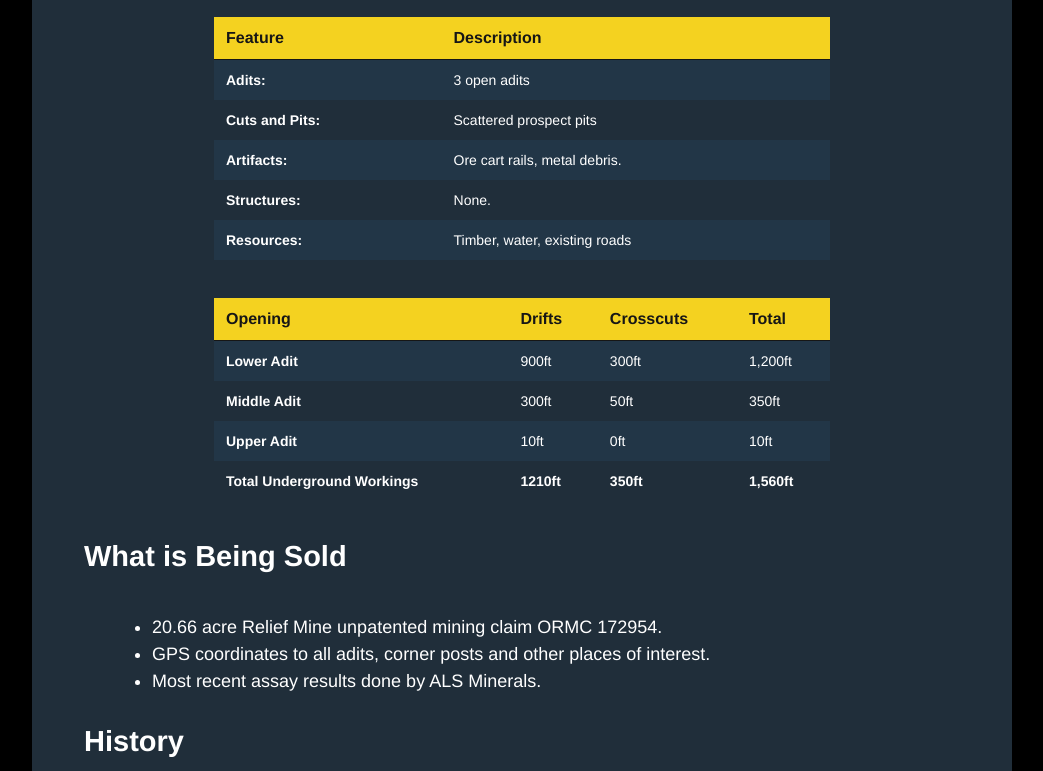
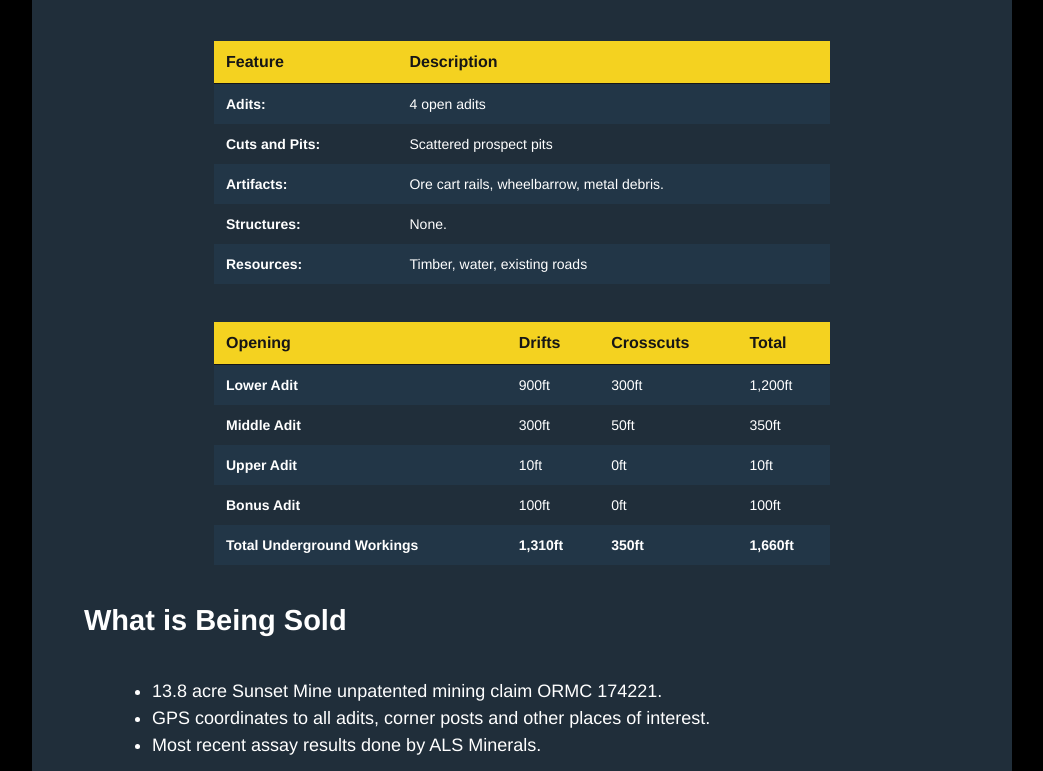
Before and after one commit to BonanzaClaims/SunsetMineClaim, a plain HTML site: page index.html in a window 1280 px wide. Shown: the part 2692-3463 px from the top of the page, without its empty margins (118-1161 px from the left). Drawn offline with Linux system fonts and the light colour scheme.

Commit message:
Update index.html

```diff
--- a/index.html
+++ b/index.html
@@ -329,7 +329,7 @@ tr.border {
 <div class="pmaindiv">
 <p class="pmain">
 Up for sale is the Sunset Mine located in the famous Bohemia Mining District of Lane County, Oregon. The Sunset Mine is a single unpatented claim located on the south side of Noonday Ridge, 38 miles from the town of Cottage Grove, OR. Just a few miles from the claim are some of Oregon’s most famous and productive gold mines such as the Champion, Musick, and Noonday Mines.
-<br><br>The Sunset Mine produced gold, silver, lead, zinc & copper. On the claim are three known adits, driven into Noonday ridge, which explore two primary veins. The lower and middle adits are the primary working tunnels, the upper adit is a short prospect. The lower adit crosscuts the vein for several hundred feet and also intersects a secondary vein. The adit then follows the vein for nearly 1,000ft. The lower tunnel contains over 1,200ft of underground workings. The middle adit is a drift along the same primary vein about 100ft higher in elevation. This adit is drifted for approximately 300ft along the vein. The mine was likely discovered in the late 1800’s or early 1900’s. Unfortunately, much of the mine’s history remains a mystery.<br><br>In total, this claim contains over 1,500ft of underground workings making it one of the most extensive mines offered for sale on Ebay. While the assays aren’t spectacular, one may wonder why so much underground development was undertaken...The answer is most likely the existence of rich pockets or ore-shoots containing tremendous amounts of gold and silver. Though our team could not locate any of these especially rich pockets, they are most certainly present somewhere in the mine.
+<br><br>The Sunset Mine produced gold, silver, lead, zinc & copper. On the claim are four known adits, driven into Noonday ridge, which explore two primary veins. The lower and middle adits are the primary working tunnels, the upper adit is a short prospect. The lower adit crosscuts the vein for several hundred feet and also intersects a secondary vein. The adit then follows the vein for nearly 1,000ft. The lower tunnel contains over 1,200ft of underground workings. The middle adit is a drift along the same primary vein about 100ft higher in elevation. This adit is drifted for approximately 300ft along the vein. The upper adit is only 10ft long and is mostly caved. The fourth "Bonus" adit was driven along a separate vein and is 100ft long. The mine was likely discovered in the late 1800’s or early 1900’s. Unfortunately, much of the mine’s history remains a mystery.<br><br>In total, this claim contains over 1,500ft of underground workings making it one of the most extensive mines offered for sale on Ebay. While the assays aren’t spectacular, one may wonder why so much underground development was undertaken...The answer is most likely the existence of rich pockets or ore-shoots containing tremendous amounts of gold and silver. Though our team could not locate any of these especially rich pockets, they are most certainly present somewhere in the mine.
 </p>
 
 </div>
@@ -342,7 +342,7 @@ Up for sale is the Sunset Mine located in the famous Bohemia Mining District of
   </tr>
   <tr>
     <th class="blue1"><strong>Adits: </strong></th>
-    <th class="blue1">3 open adits</th>
+    <th class="blue1">4 open adits</th>
   </tr>
   <tr>
     <th class="blue2"><strong>Cuts and Pits: </strong></th>
@@ -350,7 +350,7 @@ Up for sale is the Sunset Mine located in the famous Bohemia Mining District of
   </tr>
   <tr>
     <th class="blue1"><strong>Artifacts: </strong></th>
-    <th class="blue1">Ore cart rails, metal debris.</th>
+    <th class="blue1">Ore cart rails, wheelbarrow, metal debris.</th>
   </tr>
    <tr>
     <th class="blue2"><strong>Structures: </strong></th>
@@ -389,11 +389,17 @@ Up for sale is the Sunset Mine located in the famous Bohemia Mining District of
     <th class="blue1">0ft</th>
     <th class="blue1">10ft</th>
   </tr>
+    <tr>
+    <th class="blue2"><strong>Bonus Adit</strong></th>
+    <th class="blue2">100ft</th>
+    <th class="blue2">0ft</th>
+    <th class="blue2">100ft</th>
+  </tr>
   <tr style="border">
-    <th class="blue2"><strong>Total Underground Workings</strong></th>
-    <th class="blue2"><strong>1210ft</strong></th>
-    <th class="blue2"><strong>350ft</strong></th>
-    <th class="blue2"><strong>1,560ft</strong></th>
+    <th class="blue1"><strong>Total Underground Workings</strong></th>
+    <th class="blue1"><strong>1,310ft</strong></th>
+    <th class="blue1"><strong>350ft</strong></th>
+    <th class="blue1"><strong>1,660ft</strong></th>
   </tr>
 </table>
 
@@ -402,7 +408,7 @@ Up for sale is the Sunset Mine located in the famous Bohemia Mining District of
 
 <h1>What is Being Sold</h1>
 <ul>
-<li>20.66 acre Relief Mine unpatented mining claim ORMC 172954.</li>
+<li>13.8 acre Sunset Mine unpatented mining claim ORMC 174221.</li>
 <li>GPS coordinates to all adits, corner posts and other places of interest.</li>
 <li>Most recent assay results done by ALS Minerals.</li>
 </ul>
@@ -414,7 +420,7 @@ Up for sale is the Sunset Mine located in the famous Bohemia Mining District of
 Little is known about the history of the Sunset Mine. The earliest mention of the mine we were able to locate was from a newspaper article dated September 14, 1895 which can be seen below.
 
 <div class="pmaindiv">
-<center><img class="centered" src="https://c1.staticflickr.com/5/4372/37362496331_073b08b8f6_o.png" ></center>
+<center><img class="centered" src="https://c1.staticflickr.com/5/4372/37362496331_073b08b8f6_o.png"></center>
 </div>
 
 </p>
@@ -423,7 +429,7 @@ Little is known about the history of the Sunset Mine. The earliest mention of th
 Considerable development was apparently taking place during this time and likely into the the early 1900’s. The next phase of serious activity occurred during the 1980’s, when a large mining company leased this claim and several others surrounding it. The company spent two years conducting extensive surface trenching with bulldozers and geologic mapping before they went bankrupt. The claim has been under the radar ever since.
 </p>
 <p class="pmain">
-The development on the Sunset claim was tremendous. Containing over 1,500ft underground workings, this mine was not simply a prospect, but a mine geared toward industrial scale production. Tens of thousands of dollars were invested into driving the Sunset adits, thus it is safe to assume that such an investment would have been made for a reason.
+The development on the Sunset claim was tremendous. Containing over 1,600ft underground workings, this mine was not simply a prospect, but a mine geared toward industrial scale production. Tens of thousands of dollars were invested into driving the Sunset adits, thus it is safe to assume that such an investment would have been made for a reason.
 </p>
 
 </div>
@@ -431,7 +437,7 @@ The development on the Sunset claim was tremendous. Containing over 1,500ft unde
 <h1>Geology</h1>
 
 <div class="pmaindiv">
-<p class="pmain">The Geology at the Sunset mine is very similar to what is found at other mining properties in the Bohemia Mining District. The primary vein explored at the mine is known as the “Cape Horn Vein”. Unlike many veins in the Bohemia Mining District which are narrow and short lived along their strikes and dips, the Cape Horn is wide and persistent, being traced for over 4000 feet on the surface through a vertical distance of 1500 feet. The average width of the vein appears to be around 4 feet, with some portions up to 8-10ft in width. Common sulfides include pyrite, chalcopyrite, sphalerite, and galena, all of which are more or less common throughout the entirety of the vein. Certain portions of the vein have been heavily mineralized with these sulfides and are just waiting to be mined.
+<p class="pmain">The Geology at the Sunset mine is very similar to what is found at other mining properties in the Bohemia Mining District. The primary vein explored at the mine is known as the “Cape Horn Vein”. Unlike many veins in the Bohemia Mining District which are narrow and short lived along their strikes and dips, the Cape Horn is wide and persistent, being traced for over 4,000 feet on the surface through a vertical distance of 1,500 feet. The average width of the vein appears to be around 4 feet, with some portions up to 8-10ft in width. Common sulfides include pyrite, chalcopyrite, sphalerite, and galena, all of which are more or less common throughout the entirety of the vein. Certain portions of the vein have been heavily mineralized with these sulfides and are just waiting to be mined.
 </p>
 
 <p class="pmain">As part of our evaluation of the mine, we had five samples sent in to get assayed. To our surprise, none of the samples showed any significant levels of gold. If the vein was only 1 foot wide and traced for 200 feet along strike, these results would have made us walk away from this mine. However, that is certainly not the case. The Sunset Mine is sitting on top of a tremendous vein. The five grab samples we took are in no way a definitive representation of the values of the vein as a whole.
@@ -512,7 +518,7 @@ The development on the Sunset claim was tremendous. Containing over 1,500ft unde
  <tr>
     <th class="blue1">500ft</th>
  	<th class="blue1">4ft</th>
- 	<th class="blue1">1000ft</th>
+ 	<th class="blue1">1,000ft</th>
  	<th class="blue1"><strong>148,000 tons</strong></th>
 </tr>
 </table>
@@ -591,7 +597,7 @@ The development on the Sunset claim was tremendous. Containing over 1,500ft unde
   <tr style="border-bottom: solid 1px #F4D220">
     <th class="blue1"><strong>Sunset Mine</strong></th>
     <th class="blue1">Bohemia Mining District</th>
-    <th class="blue1">1,500ft</th>
+    <th class="blue1">1,600ft</th>
     <th class="blue1">Unknown</th>
   </tr>
   <tr>
```
